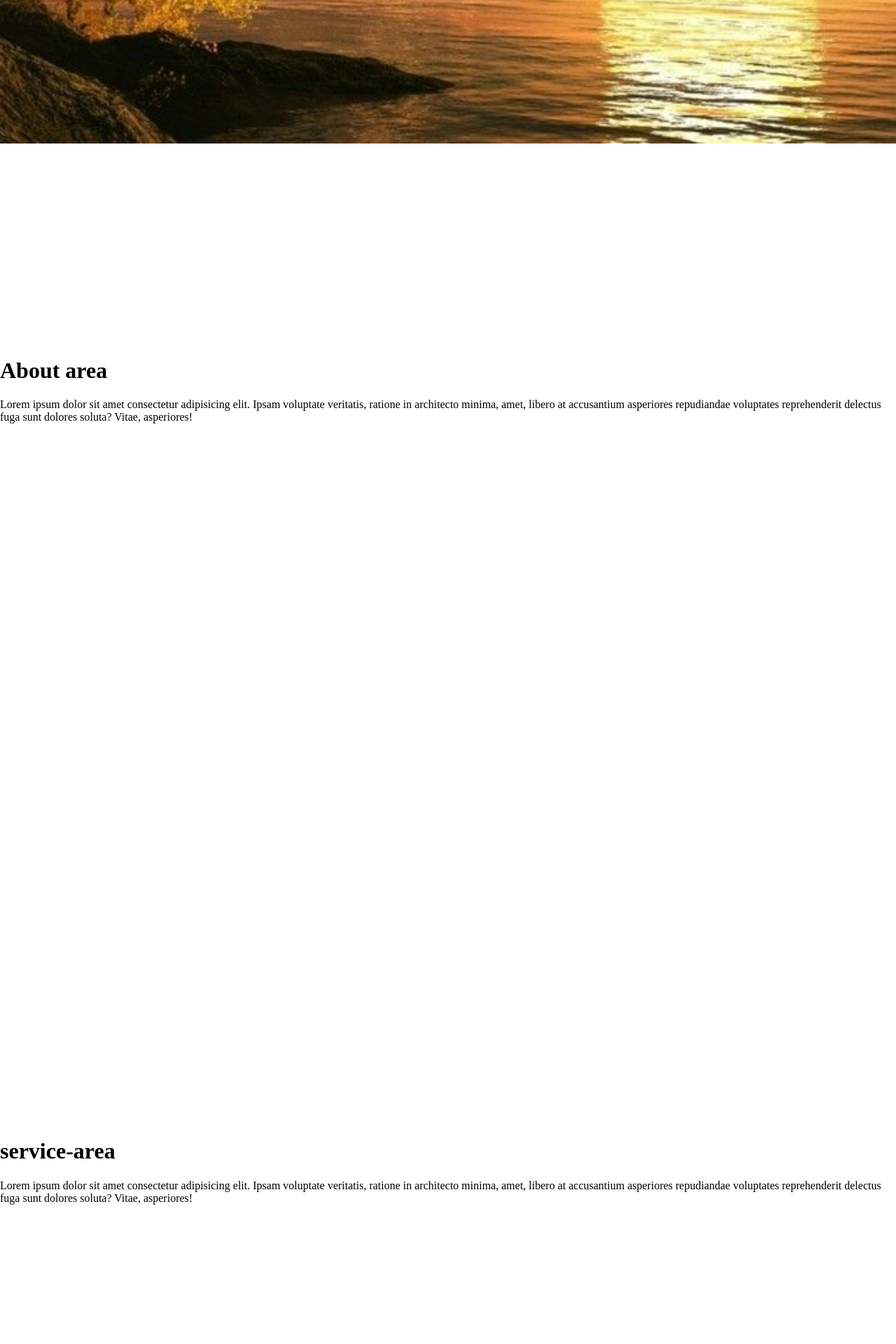
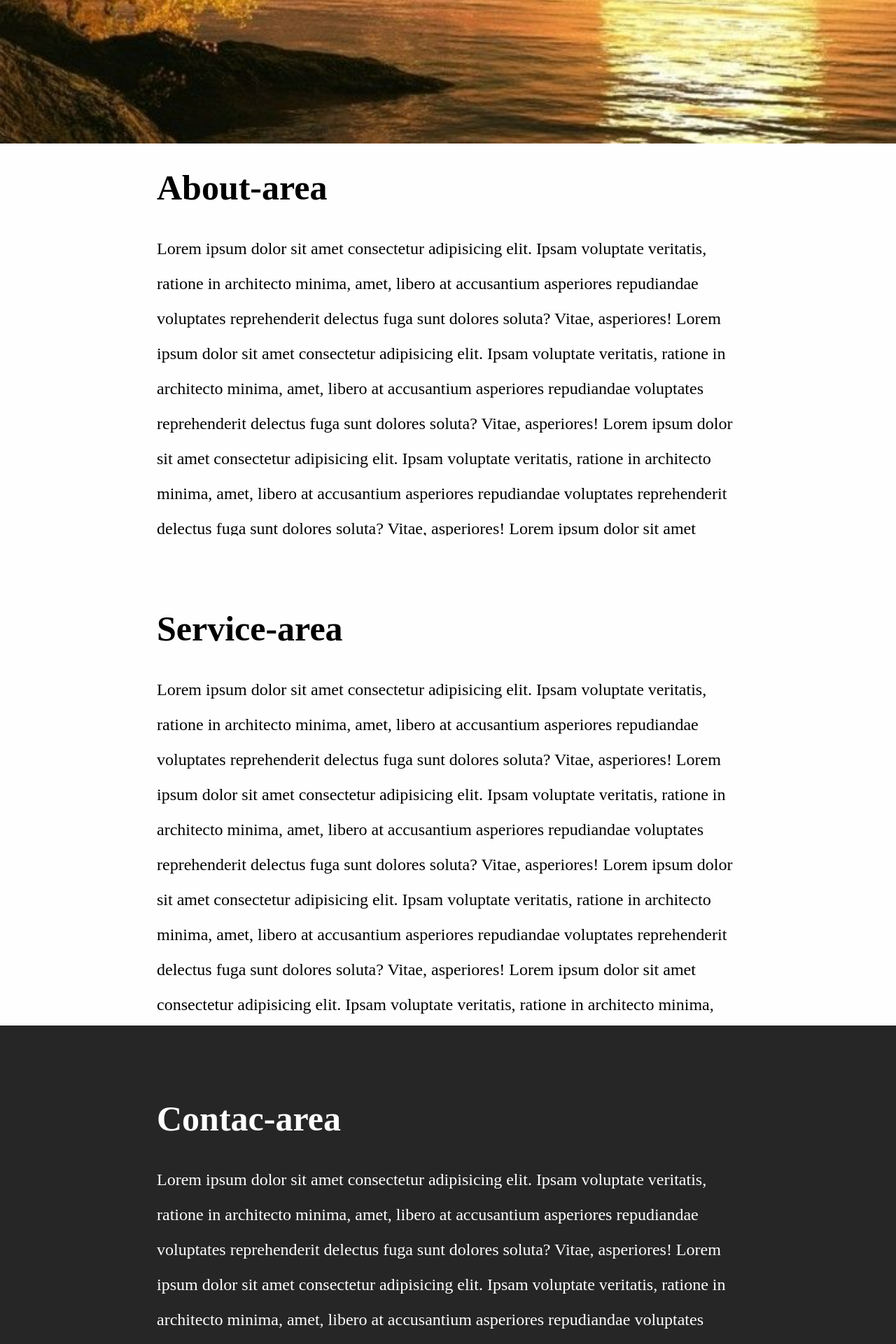
Before and after one commit to maripass/project-cuea, a PHP site: page / in a window 1280 px wide. Shown: the part 595-2515 px from the top of the page at 70% size. Run offline with PHP 8.4, Linux system fonts and the light colour scheme.

Commit message:
--- Auto-Git Commit ---

```diff
--- a/index.html
+++ b/index.html
@@ -21,10 +21,50 @@
     </div>
     <div class="banner-area" id="home"></div>
 
-    <div class="about-area" id="about">
+    <div class="about-area" id="About">
         <div class="text-part">
-            <h1>About area</h1>
+            <h1>About-area</h1>
             <p>
+                Lorem ipsum dolor sit amet consectetur adipisicing elit.
+                Ipsam voluptate veritatis, ratione in architecto minima, amet,
+                libero at accusantium asperiores
+                repudiandae voluptates reprehenderit delectus fuga sunt dolores soluta? Vitae, asperiores!
+
+                Lorem ipsum dolor sit amet consectetur adipisicing elit.
+                Ipsam voluptate veritatis, ratione in architecto minima, amet,
+                libero at accusantium asperiores
+                repudiandae voluptates reprehenderit delectus fuga sunt dolores soluta? Vitae, asperiores!
+
+                Lorem ipsum dolor sit amet consectetur adipisicing elit.
+                Ipsam voluptate veritatis, ratione in architecto minima, amet,
+                libero at accusantium asperiores
+                repudiandae voluptates reprehenderit delectus fuga sunt dolores soluta? Vitae, asperiores!
+
+                Lorem ipsum dolor sit amet consectetur adipisicing elit.
+                Ipsam voluptate veritatis, ratione in architecto minima, amet,
+                libero at accusantium asperiores
+                repudiandae voluptates reprehenderit delectus fuga sunt dolores soluta? Vitae, asperiores!
+            </p>
+        </div>
+    <div class="service-area" id="Service">
+        <div class="text-part">
+            <h1>Service-area</h1>
+            <p>
+                Lorem ipsum dolor sit amet consectetur adipisicing elit.
+                Ipsam voluptate veritatis, ratione in architecto minima, amet,
+                libero at accusantium asperiores
+                repudiandae voluptates reprehenderit delectus fuga sunt dolores soluta? Vitae, asperiores!
+
+                Lorem ipsum dolor sit amet consectetur adipisicing elit.
+                Ipsam voluptate veritatis, ratione in architecto minima, amet,
+                libero at accusantium asperiores
+                repudiandae voluptates reprehenderit delectus fuga sunt dolores soluta? Vitae, asperiores!
+
+                Lorem ipsum dolor sit amet consectetur adipisicing elit.
+                Ipsam voluptate veritatis, ratione in architecto minima, amet,
+                libero at accusantium asperiores
+                repudiandae voluptates reprehenderit delectus fuga sunt dolores soluta? Vitae, asperiores!
+
                 Lorem ipsum dolor sit amet consectetur adipisicing elit.
                 Ipsam voluptate veritatis, ratione in architecto minima, amet,
                 libero at accusantium asperiores
@@ -32,17 +72,7 @@
             </p>
         </div>
     </div>
-    <div class="service-area"></div>
-    <div class="text-part">
-        <h1>service-area</h1>
-        <p>
-            Lorem ipsum dolor sit amet consectetur adipisicing elit.
-            Ipsam voluptate veritatis, ratione in architecto minima, amet,
-            libero at accusantium asperiores
-            repudiandae voluptates reprehenderit delectus fuga sunt dolores soluta? Vitae, asperiores!
-        </p>
-    </div>
-    <div class="contact-area"></div>
+    <div class="contact-area" id="Contact">
         <div class="text-part">
             <h1>Contac-area</h1>
             <p>
@@ -50,9 +80,25 @@
                 Ipsam voluptate veritatis, ratione in architecto minima, amet,
                 libero at accusantium asperiores
                 repudiandae voluptates reprehenderit delectus fuga sunt dolores soluta? Vitae, asperiores!
+
+                Lorem ipsum dolor sit amet consectetur adipisicing elit.
+                Ipsam voluptate veritatis, ratione in architecto minima, amet,
+                libero at accusantium asperiores
+                repudiandae voluptates reprehenderit delectus fuga sunt dolores soluta? Vitae, asperiores!
+
+                Lorem ipsum dolor sit amet consectetur adipisicing elit.
+                Ipsam voluptate veritatis, ratione in architecto minima, amet,
+                libero at accusantium asperiores
+                repudiandae voluptates reprehenderit delectus fuga sunt dolores soluta? Vitae, asperiores!
+
+                Lorem ipsum dolor sit amet consectetur adipisicing elit.
+                Ipsam voluptate veritatis, ratione in architecto minima, amet,
+                libero at accusantium asperiores
+                repudiandae voluptates reprehenderit delectus fuga sunt dolores soluta? Vitae, asperiores!
             </p>
         </div>
-    <div class="FAQ-area"></div>
+    </div>
+    <div class="faq-area" id="FAQ">
         <div class="text-part">
             <h1>FAQ-area</h1>
             <p>
@@ -62,6 +108,7 @@
                 repudiandae voluptates reprehenderit delectus fuga sunt dolores soluta? Vitae, asperiores!
             </p>
         </div>
+    </div>
 
 </body>
 
--- a/style.css
+++ b/style.css
@@ -49,12 +49,32 @@ body{
      -webkit-background-size: cover;
      background-size: cover;
  }
- .about-area, .service-area, .contact-area,  .FAQ-area{
+ .about-area, .service-area, .contact-area, .faq-area{
      position: relative;
      display: flex;
      justify-content: space-around;
      align-items: center;
      flex-wrap: wrap;
      flex-direction: row;
+     width: 100%;
      height: 700px;
  }
+ .text-part{
+     width: 65%;
+     height: 80%;
+ }
+ h1{
+     font-size: 50px;
+     font-family: Audiowide;
+}
+p{
+    font-size: 24px;
+    line-height: 50px;
+}
+.about-area, .service-area{
+    background: #fefefe;
+}
+.contact-area, .faq-area{
+    background: #262626;
+    color: #fff;
+}
```
Lines whose indentation alone changed are shown as unchanged.
